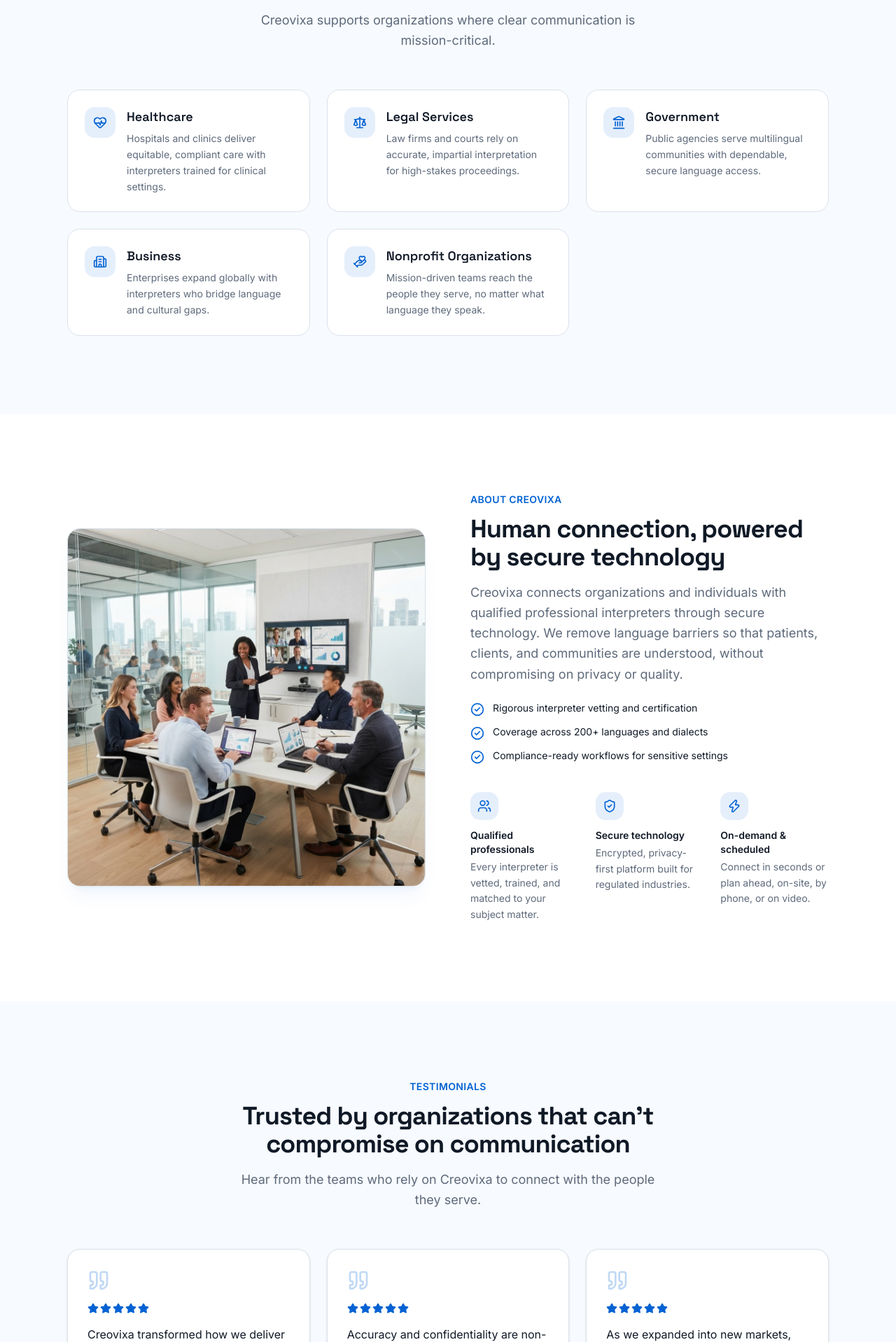
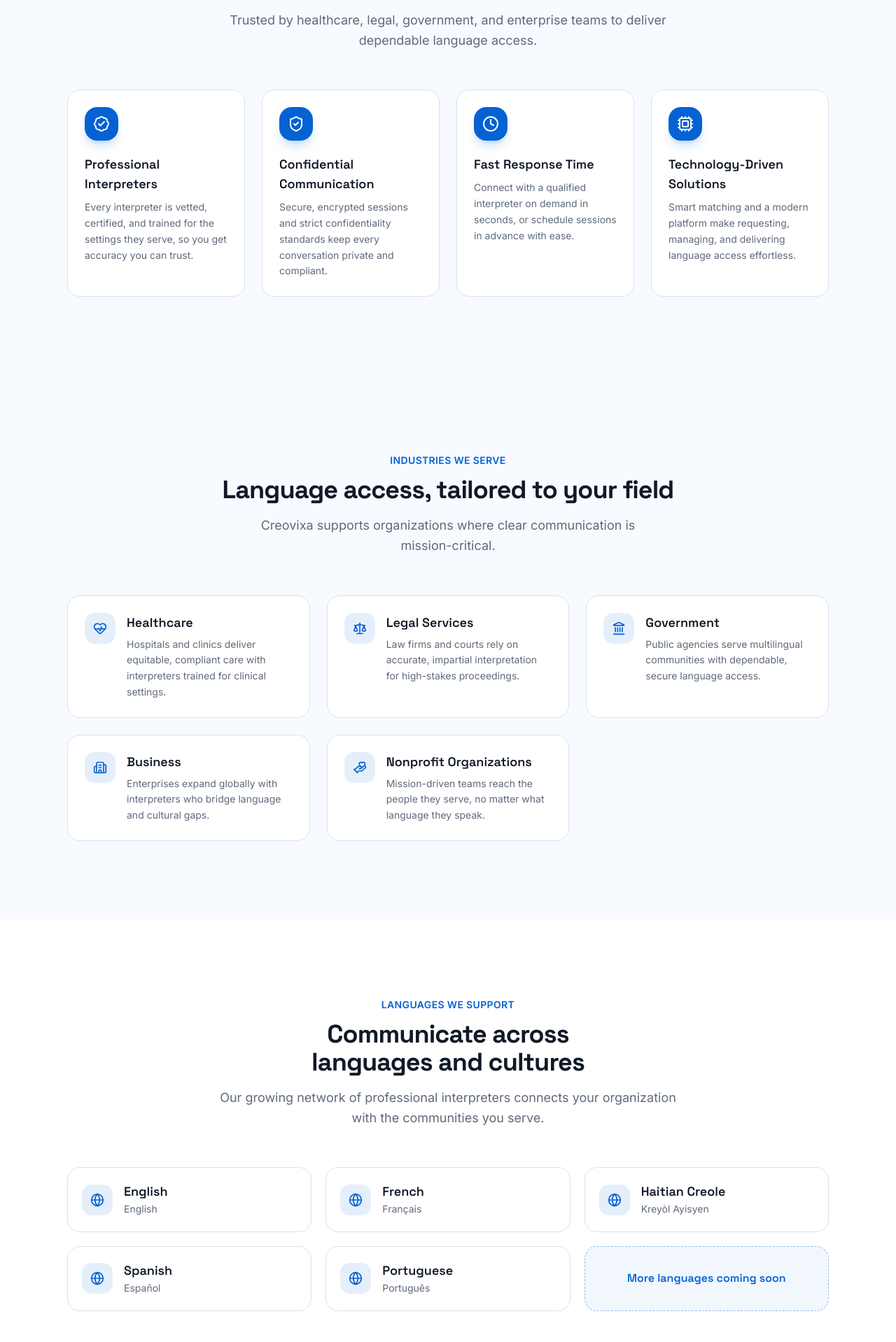
Before and after one commit to ricardohenryhr-eng/creovixa, a Next.js app: page / in a window 1280 px wide. Shown: the part 2462-4380 px from the top of the page at 70% size. Built offline with nearby package versions, Linux system fonts and the light colour scheme.

Commit message:
feat: add Languages and Why Choose components to main page

```diff
--- a/app/page.tsx
+++ b/app/page.tsx
@@ -2,7 +2,9 @@ import { SiteHeader } from '@/components/site-header'
 import { Hero } from '@/components/hero'
 import { Services } from '@/components/services'
 import { HowItWorks } from '@/components/how-it-works'
+import { WhyChoose } from '@/components/why-choose'
 import { Industries } from '@/components/industries'
+import { Languages } from '@/components/languages'
 import { About } from '@/components/about'
 import { Testimonials } from '@/components/testimonials'
 import { ContactForm } from '@/components/contact-form'
@@ -17,7 +19,9 @@ export default function Page() {
         <Hero />
         <Services />
         <HowItWorks />
+        <WhyChoose />
         <Industries />
+        <Languages />
         <About />
         <Testimonials />
         <ContactForm />
--- /dev/null
+++ b/components/languages.tsx
@@ -0,0 +1,60 @@
+import { Globe } from 'lucide-react'
+
+const languages = [
+  { name: 'English', native: 'English' },
+  { name: 'French', native: 'Français' },
+  { name: 'Haitian Creole', native: 'Kreyòl Ayisyen' },
+  { name: 'Spanish', native: 'Español' },
+  { name: 'Portuguese', native: 'Português' },
+]
+
+export function Languages() {
+  return (
+    <section
+      id="languages"
+      className="scroll-mt-16 bg-background py-20 lg:py-28"
+    >
+      <div className="mx-auto max-w-6xl px-4 sm:px-6 lg:px-8">
+        <div className="mx-auto max-w-2xl text-center">
+          <p className="text-sm font-semibold uppercase tracking-wide text-primary">
+            Languages We Support
+          </p>
+          <h2 className="mt-3 font-display text-3xl font-bold tracking-tight text-balance text-foreground sm:text-4xl">
+            Communicate across languages and cultures
+          </h2>
+          <p className="mt-4 text-lg leading-relaxed text-pretty text-muted-foreground">
+            Our growing network of professional interpreters connects your
+            organization with the communities you serve.
+          </p>
+        </div>
+
+        <ul className="mt-14 grid gap-5 sm:grid-cols-2 lg:grid-cols-3">
+          {languages.map((language) => (
+            <li
+              key={language.name}
+              className="flex items-center gap-4 rounded-2xl border border-border bg-card p-5"
+            >
+              <span className="flex size-11 shrink-0 items-center justify-center rounded-xl bg-primary/10 text-primary">
+                <Globe className="size-5" aria-hidden="true" />
+              </span>
+              <div>
+                <p className="font-display text-lg font-semibold text-card-foreground">
+                  {language.name}
+                </p>
+                <p className="text-sm leading-relaxed text-muted-foreground">
+                  {language.native}
+                </p>
+              </div>
+            </li>
+          ))}
+
+          <li className="flex items-center justify-center rounded-2xl border border-dashed border-primary/40 bg-primary/5 p-5 text-center">
+            <p className="font-display text-base font-semibold text-primary">
+              More languages coming soon
+            </p>
+          </li>
+        </ul>
+      </div>
+    </section>
+  )
+}
--- /dev/null
+++ b/components/why-choose.tsx
@@ -0,0 +1,71 @@
+import { BadgeCheck, ShieldCheck, Clock, Cpu } from 'lucide-react'
+
+const reasons = [
+  {
+    icon: BadgeCheck,
+    title: 'Professional Interpreters',
+    description:
+      'Every interpreter is vetted, certified, and trained for the settings they serve, so you get accuracy you can trust.',
+  },
+  {
+    icon: ShieldCheck,
+    title: 'Confidential Communication',
+    description:
+      'Secure, encrypted sessions and strict confidentiality standards keep every conversation private and compliant.',
+  },
+  {
+    icon: Clock,
+    title: 'Fast Response Time',
+    description:
+      'Connect with a qualified interpreter on demand in seconds, or schedule sessions in advance with ease.',
+  },
+  {
+    icon: Cpu,
+    title: 'Technology-Driven Solutions',
+    description:
+      'Smart matching and a modern platform make requesting, managing, and delivering language access effortless.',
+  },
+]
+
+export function WhyChoose() {
+  return (
+    <section
+      id="why-choose"
+      className="scroll-mt-16 bg-secondary/40 py-20 lg:py-28"
+    >
+      <div className="mx-auto max-w-6xl px-4 sm:px-6 lg:px-8">
+        <div className="mx-auto max-w-2xl text-center">
+          <p className="text-sm font-semibold uppercase tracking-wide text-primary">
+            Why Choose Us
+          </p>
+          <h2 className="mt-3 font-display text-3xl font-bold tracking-tight text-balance text-foreground sm:text-4xl">
+            Why organizations choose Creovixa
+          </h2>
+          <p className="mt-4 text-lg leading-relaxed text-pretty text-muted-foreground">
+            Trusted by healthcare, legal, government, and enterprise teams to
+            deliver dependable language access.
+          </p>
+        </div>
+
+        <div className="mt-14 grid gap-6 sm:grid-cols-2 lg:grid-cols-4">
+          {reasons.map((reason) => (
+            <div
+              key={reason.title}
+              className="flex flex-col rounded-2xl border border-border bg-card p-6"
+            >
+              <span className="flex size-12 items-center justify-center rounded-2xl bg-primary text-primary-foreground shadow-lg shadow-primary/20">
+                <reason.icon className="size-6" aria-hidden="true" />
+              </span>
+              <h3 className="mt-5 font-display text-lg font-semibold text-card-foreground">
+                {reason.title}
+              </h3>
+              <p className="mt-2 text-sm leading-relaxed text-muted-foreground">
+                {reason.description}
+              </p>
+            </div>
+          ))}
+        </div>
+      </div>
+    </section>
+  )
+}
```
